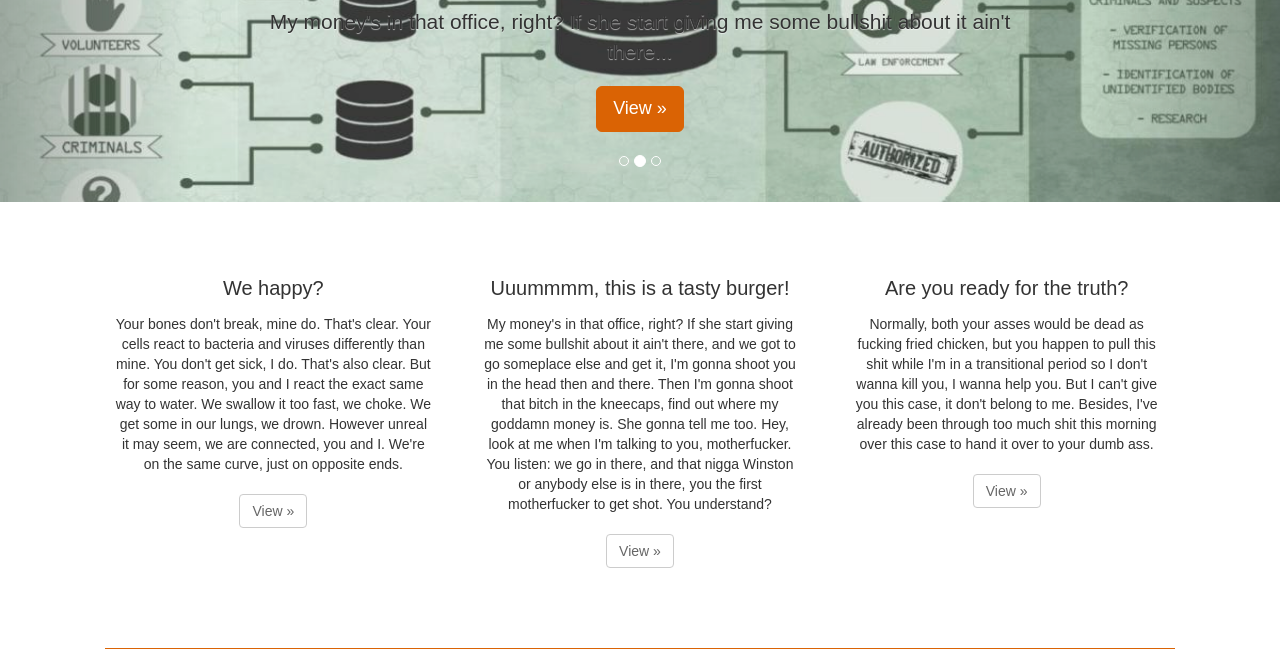
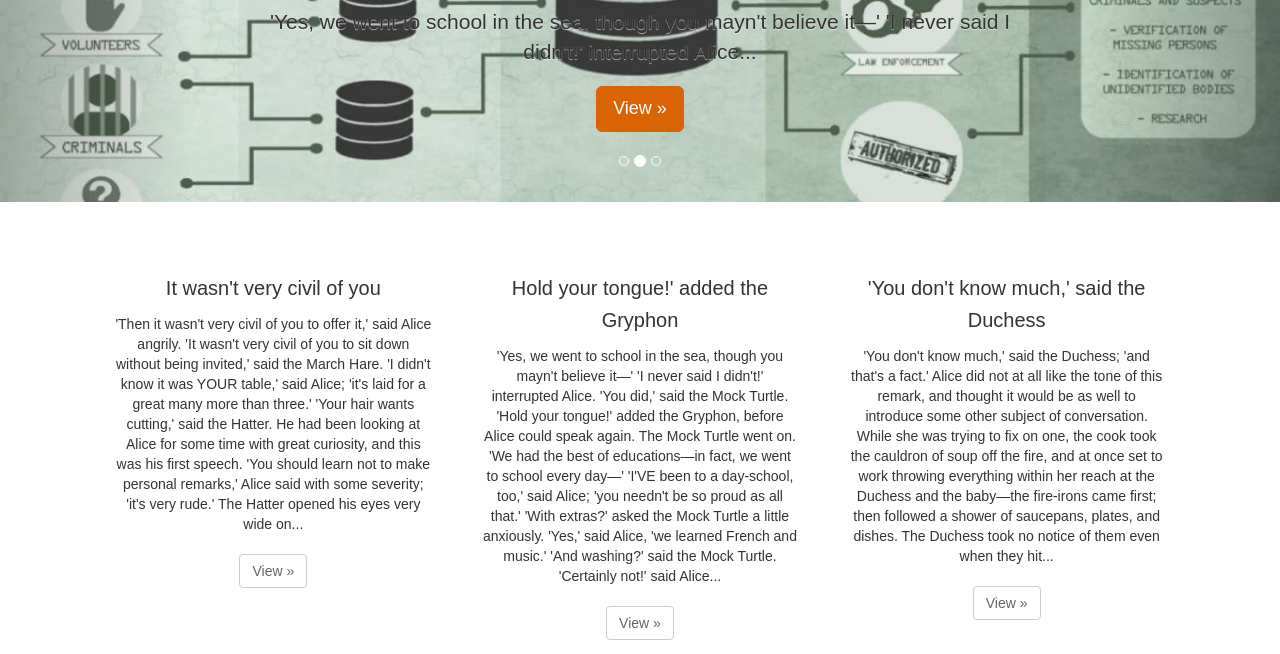
Before and after one commit to ajantriks/privacy-india, a plain HTML site: page index.html in a window 1280 px wide. Shown: the part 298-952 px from the top of the page. Drawn offline with nearby package versions, Linux system fonts and the light colour scheme; a web font is replaced by a local one.

Commit message:
first page

```diff
--- a/index.html
+++ b/index.html
@@ -84,8 +84,8 @@
           <div class="container">
             <div class="carousel-caption">
               <h1>Privacy Bill</h1>
-              <p>Your bones don't break, mine do. That's clear...</p>
-              <p><a class="btn btn-lg btn-primary" href="x.html" role="button">View &raquo;</a></p>
+              <p>'Then it wasn't very civil of you to offer it,' said Alice angrily...</p>
+              <p><a class="btn btn-lg btn-primary" href="civil.html" role="button">View &raquo;</a></p>
             </div>
           </div>
         </div>
@@ -95,19 +95,19 @@
           <div class="container">
             <div class="carousel-caption">
               <h1>DNA Profiling Bill</h1>
-              <p>My money's in that office, right? If she start giving me some bullshit about it ain't there...</p>
-              <p><a class="btn btn-lg btn-primary" href="y.html" role="button">View &raquo;</a></p>
+              <p>'Yes, we went to school in the sea, though you mayn't believe it—' 'I never said I didn't!' interrupted Alice...</p>
+              <p><a class="btn btn-lg btn-primary" href="tongue.html" role="button">View &raquo;</a></p>
             </div>
           </div>
         </div>
         <!-- Display #03 -->
         <div class="item">
-          <img src="img/z.png" alt="Are you ready for the truth?">
+          <img src="img/know.png" alt="Are you ready for the truth?">
           <div class="container">
             <div class="carousel-caption">
               <h1>Are you ready for the truth?</h1>
-              <p>Normally, both your asses would be dead as fucking fried chicken, but you happen to pull this shit...</p>
-              <p><a class="btn btn-lg btn-primary" href="z.html" role="button">View &raquo;</a></p>
+              <p>'You don't know much,' said the Duchess; 'and that's a fact.' Alice did not at all like the tone of this remark...</p>
+              <p><a class="btn btn-lg btn-primary" href="know.html" role="button">View &raquo;</a></p>
             </div>
           </div>
         </div>
@@ -124,19 +124,19 @@
       <!-- Three columns of text below the carousel -->
       <div class="row">
         <div class="col-lg-4">
-          <h2><a href="we-happy.html">We happy?</a></h2>
-          <p>Your bones don't break, mine do. That's clear. Your cells react to bacteria and viruses differently than mine. You don't get sick, I do. That's also clear. But for some reason, you and I react the exact same way to water. We swallow it too fast, we choke. We get some in our lungs, we drown. However unreal it may seem, we are connected, you and I. We're on the same curve, just on opposite ends.</p>
-          <p><a class="btn btn-default" href="we-happy.html" role="button" target="_blank">View &raquo;</a></p>
+          <h2><a href="civil.html">It wasn't very civil of you</a></h2>
+          <p>'Then it wasn't very civil of you to offer it,' said Alice angrily. 'It wasn't very civil of you to sit down without being invited,' said the March Hare. 'I didn't know it was YOUR table,' said Alice; 'it's laid for a great many more than three.' 'Your hair wants cutting,' said the Hatter. He had been looking at Alice for some time with great curiosity, and this was his first speech. 'You should learn not to make personal remarks,' Alice said with some severity; 'it's very rude.' The Hatter opened his eyes very wide on...</p>
+          <p><a class="btn btn-default" href="civil.html" role="button" target="_blank">View &raquo;</a></p>
         </div><!-- /.col-lg-4 -->
         <div class="col-lg-4">
-          <h2><a href="tasty-burger.html" target="_blank">Uuummmm, this is a tasty burger!</a></h2>
-          <p>My money's in that office, right? If she start giving me some bullshit about it ain't there, and we got to go someplace else and get it, I'm gonna shoot you in the head then and there. Then I'm gonna shoot that bitch in the kneecaps, find out where my goddamn money is. She gonna tell me too. Hey, look at me when I'm talking to you, motherfucker. You listen: we go in there, and that nigga Winston or anybody else is in there, you the first motherfucker to get shot. You understand?</p>
-          <p><a class="btn btn-default" href="tasty-burger.html" role="button" target="_blank">View &raquo;</a></p>
+          <h2><a href="tongue.html" target="_blank">Hold your tongue!' added the Gryphon</a></h2>
+          <p>'Yes, we went to school in the sea, though you mayn't believe it—' 'I never said I didn't!' interrupted Alice. 'You did,' said the Mock Turtle. 'Hold your tongue!' added the Gryphon, before Alice could speak again. The Mock Turtle went on. 'We had the best of educations—in fact, we went to school every day—' 'I'VE been to a day-school, too,' said Alice; 'you needn't be so proud as all that.' 'With extras?' asked the Mock Turtle a little anxiously. 'Yes,' said Alice, 'we learned French and music.' 'And washing?' said the Mock Turtle. 'Certainly not!' said Alice...</p>
+          <p><a class="btn btn-default" href="tongue.html" role="button" target="_blank">View &raquo;</a></p>
         </div><!-- /.col-lg-4 -->
         <div class="col-lg-4">
-          <h2><a href="ready-for-the-truth.html" target="_blank">Are you ready for the truth?</a></h2>
-          <p>Normally, both your asses would be dead as fucking fried chicken, but you happen to pull this shit while I'm in a transitional period so I don't wanna kill you, I wanna help you. But I can't give you this case, it don't belong to me. Besides, I've already been through too much shit this morning over this case to hand it over to your dumb ass.</p>
-          <p><a class="btn btn-default" href="ready-for-the-truth.html" role="button" target="_blank">View &raquo;</a></p>
+          <h2><a href="know.html" target="_blank">'You don't know much,' said the Duchess</a></h2>
+          <p>'You don't know much,' said the Duchess; 'and that's a fact.' Alice did not at all like the tone of this remark, and thought it would be as well to introduce some other subject of conversation. While she was trying to fix on one, the cook took the cauldron of soup off the fire, and at once set to work throwing everything within her reach at the Duchess and the baby—the fire-irons came first; then followed a shower of saucepans, plates, and dishes. The Duchess took no notice of them even when they hit...</p>
+          <p><a class="btn btn-default" href="know.html" role="button" target="_blank">View &raquo;</a></p>
         </div><!-- /.col-lg-4 -->
       </div><!-- /.row -->
 
@@ -152,7 +152,7 @@
          <div class="col-md-8">
            <h2>The Centre for Internet and Society</h2>
              <p>The Centre for Internet and Society (CIS) is a non-profit organisation that undertakes interdisciplinary research on internet and digital technologies from policy and academic perspectives. The areas of focus include digital accessibility for persons with diverse abilities, access to knowledge, intellectual property rights, openness (including open data, free and open source software, open standards, open access, open educational resources, and open video), internet governance, telecommunication reform, digital privacy, and cyber-security. The academic research at CIS seeks to understand the reconfigurations of social and cultural processes and structures as mediated through the internet and digital media technologies.</p>
-             <p>Through its diverse initiatives, CIS explores, intervenes in, and advances contemporary discourse and practices around internet, technology and society in India, and elsewhere.</p>
+             <p>Through its diverse initiatives, CIS explores, intervenes in, and advances contemporary discourse and practices around internet, technology, and society in India, and elsewhere.</p>
              <p><strong>Website:</strong> <a href="http://cis-india.org/" target="_blank">http://cis-india.org/</a><br />
              <strong>Twitter:</strong> <a href="http://twitter.com/cis_india" target="_blank">@cis_india</a></p>
          </div>
```
